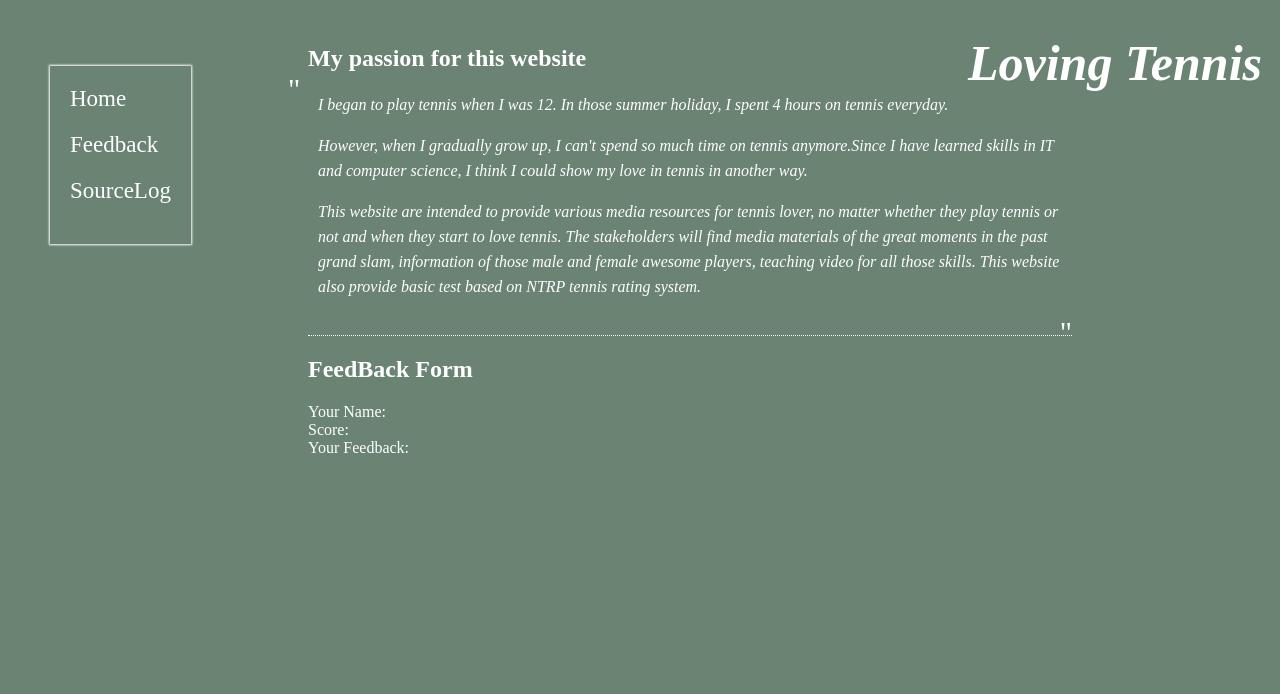
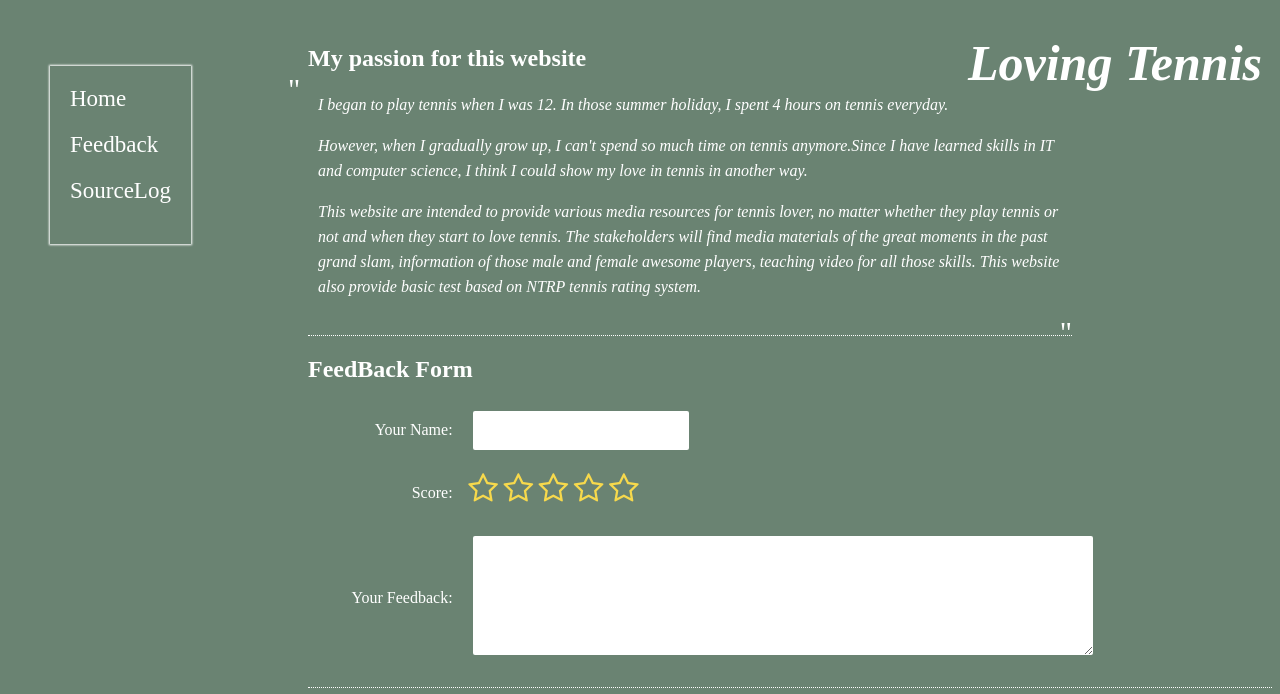
Before and after one commit to qianghe/privateJob, a plain HTML site: page index1.html in a window 1280 px wide. Drawn offline with Linux system fonts and the light colour scheme.

Commit message:
second commit

```diff
--- a/index1.css
+++ b/index1.css
@@ -7,6 +7,17 @@ body {
 ul {
   list-style: none;
   padding-left: 0;
+}
+
+input:focus,
+textarea:focus {
+  outline: none;
+}
+
+body > section {
+  margin-left: 300px;
+  padding-bottom: 20px;
+  border-bottom: 1px dotted #fff;
 }
 
 /*set menu style*/
@@ -40,15 +51,10 @@ ul {
   font-style: oblique;
 }
 
-body > section {
-  margin-left: 300px;
-}
 /*set home part style*/
 #home {
   margin-top: -80px;
   margin-right: 200px;
-  padding-bottom: 20px;
-  border-bottom: 1px dotted #fff;
 }
 /*home part font style*/
 #home p {
@@ -77,3 +83,32 @@ body > section {
 #home > div::after {
   right: 0;
 }
+
+/*set from style*/
+.row {
+  display: flex;
+  align-items: center;
+  padding: 8px 0;
+}
+.label {
+  text-align: right;
+}
+.col-15 {
+  width: 15%;
+}
+.col-85 {
+  width: 85%;
+}
+/*form contorls common css*/
+input[id="username"],
+textarea[id="comment"] {
+  margin-left: 20px;
+  border-radius: 2px;
+  border: none;
+  font-size: 20px;
+}
+/*set username input style*/
+input[id="username"] {
+  padding: 8px;
+  width: 200px;
+}
--- a/index1.html
+++ b/index1.html
@@ -4,17 +4,23 @@
     <meta charset="utf-8">
     <!--ues css-->
     <link rel="stylesheet" type="text/css" href="index1.css" />
+    <link rel="stylesheet" type="text/css" href="http://cdn.bootcss.com/font-awesome/4.6.0/css/font-awesome.min.css">
+    <link rel="stylesheet" type="text/css" href="star.css" />
     <title>Loving Tennis</title>
   </head>
   <body>
+    <!--header section-->
     <div class="header">
+      <!--header title-->
       <h1>Loving Tennis</h1>
+      <!--header menus-->
       <ul>
         <li><a href="#home" name="1F">Home</a></li>
         <li><a href="#feedback" name="2F">Feedback</a></li>
         <li><a href="#sourcelog" name="3F">SourceLog</a></li>
       </ul>
     </div>
+    <!--home section-->
     <section id="home">
       <h1>My passion for this website</h1>
       <div>
@@ -28,20 +34,29 @@
         </p>
       </div>
     </section>
+    <!--sourcelog section-->
     <section id="sourcelog">
       <h1>FeedBack Form</h1>
       <form action="#">
         <div class="row">
-          <div class="label col-25">Your Name:<div>
-          <div class="col-75"><div>
+          <div class="label col-15">Your Name:</div>
+          <div class="col-85"><input id="username" /></div>
         </div>
         <div class="row">
-          <div class="label col-25">Score:<div>
-          <div class="col-75"><div>
+          <div class="label col-15">Score:</div>
+          <div class="star-rating">
+            <fieldset>
+              <input type="radio" id="star5" name="rating" value="5" /><label for="star5" title="Outstanding">5 stars</label>
+              <input type="radio" id="star4" name="rating" value="4" /><label for="star4" title="Very Good">4 stars</label>
+              <input type="radio" id="star3" name="rating" value="3" /><label for="star3" title="Good">3 stars</label>
+              <input type="radio" id="star2" name="rating" value="2" /><label for="star2" title="Poor">2 stars</label>
+              <input type="radio" id="star1" name="rating" value="1" /><label for="star1" title="Very Poor">1 star</label>
+            </fieldset>
+          </div>
         </div>
         <div class="row">
-          <div class="label col-25">Your Feedback:<div>
-          <div class="col-75"><div>
+          <div class="label col-15">Your Feedback:</div>
+          <div class="col-85"><textarea id="comment" cols="50" rows="5"></textarea></div>
         </div>
       </form>
     </section>
--- /dev/null
+++ b/star.css
@@ -0,0 +1,41 @@
+.star-rating {
+  font-family: 'FontAwesome';
+}
+.star-rating > fieldset {
+  border: none;
+  display: inline-block;
+}
+.star-rating > fieldset:not(:checked) > input {
+  position: absolute;
+  top: -9999px;
+  clip: rect(0, 0, 0, 0);
+}
+.star-rating > fieldset:not(:checked) > label {
+  float: right;
+  width: 1em;
+  padding: 0 .05em;
+  overflow: hidden;
+  white-space: nowrap;
+  cursor: pointer;
+  font-size: 200%;
+  color: #F7D94C;
+}
+.star-rating > fieldset:not(:checked) > label:before {
+  content: '\f006  ';
+}
+.star-rating > fieldset:not(:checked) > label:hover,
+.star-rating > fieldset:not(:checked) > label:hover ~ label {
+  color: #F7D94C;
+  text-shadow: 0 0 3px #1abc9c;
+}
+.star-rating > fieldset:not(:checked) > label:hover:before,
+.star-rating > fieldset:not(:checked) > label:hover ~ label:before {
+  content: '\f005  ';
+}
+.star-rating > fieldset > input:checked ~ label:before {
+  content: '\f005  ';
+}
+.star-rating > fieldset > label:active {
+  position: relative;
+  top: 2px;
+}
```
